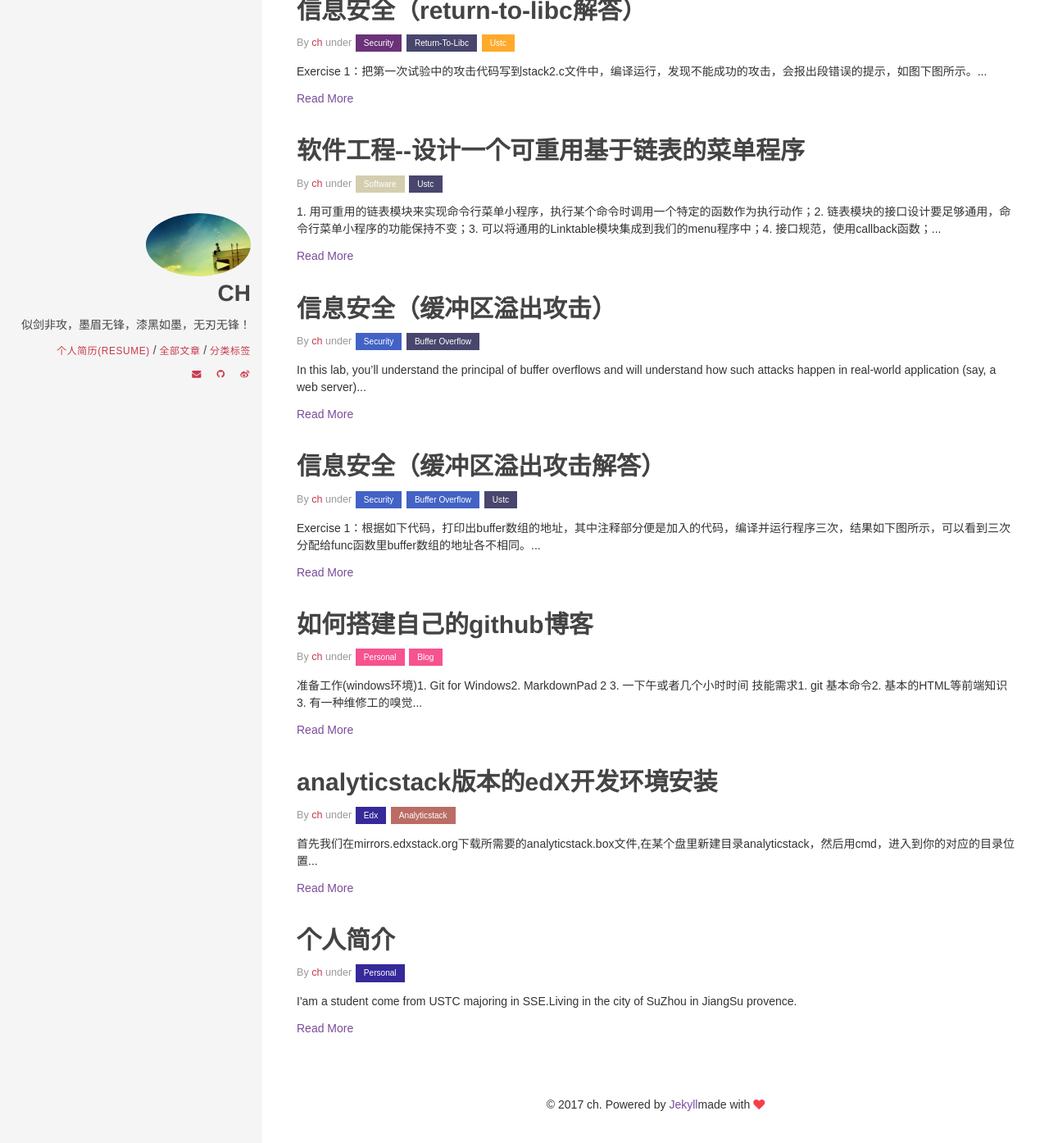
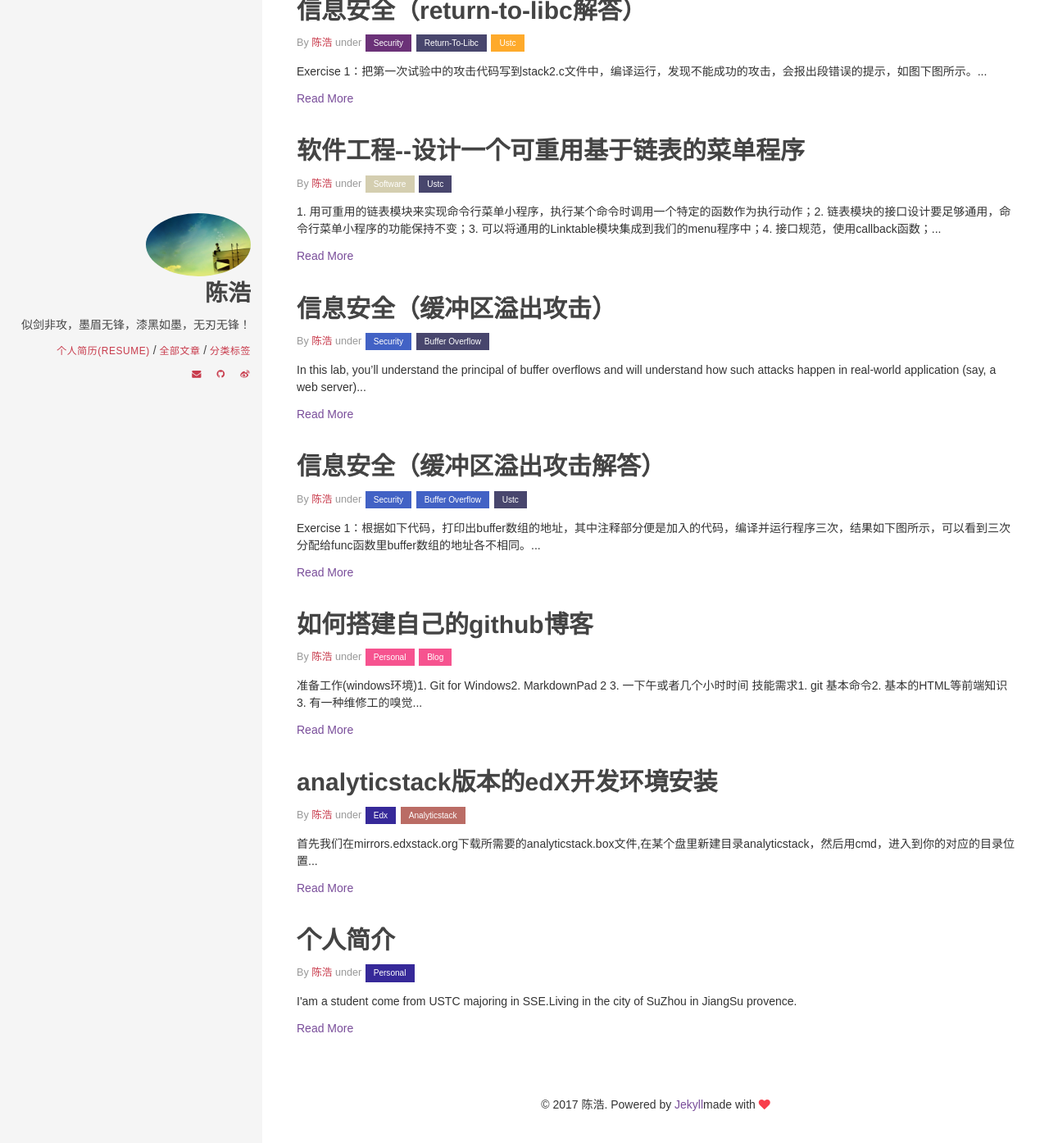
Before and after one commit to ch710798472/blog, a Jekyll site: the page built from index.html, in a window 1280 px wide and 1400 px high, scrolled down 3196 px. Shown: the top 1394 px of the window at 82% size. Built offline with Jekyll 4.4.1, drawn with Linux system fonts in a browser that asks for light colours; Markdown is read by kramdown in place of the engine named in the settings; some of the changed text lies outside the part shown.

Commit message:
update favicon.ico

```diff
--- a/_config.yml
+++ b/_config.yml
@@ -3,7 +3,7 @@
 # Site wide configuration
 ####################################
 #
-title: 0==||=======>
+title: 计算机的末法时代
 email: sa615291@mail.ustc.edu.cn
 description: > # this means to ignore newlines until "baseurl:"
   A simple and awesome blog theme powered by jekyll.
@@ -37,7 +37,7 @@ redcarpet:
 ####################################
 #
 owner:
-  name: ch
+  name: 陈浩
   avatar: bio-photo.jpg
   bio: "似剑非攻，墨眉无锋，漆黑如墨，无刃无锋！"
   email: sa615291@mail.ustc.edu.cn
```
